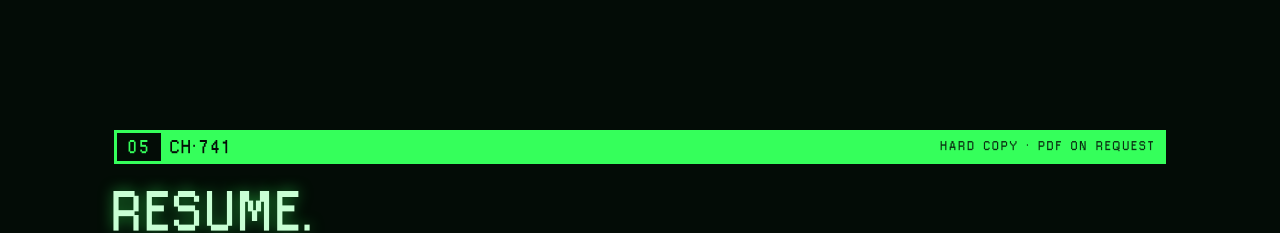
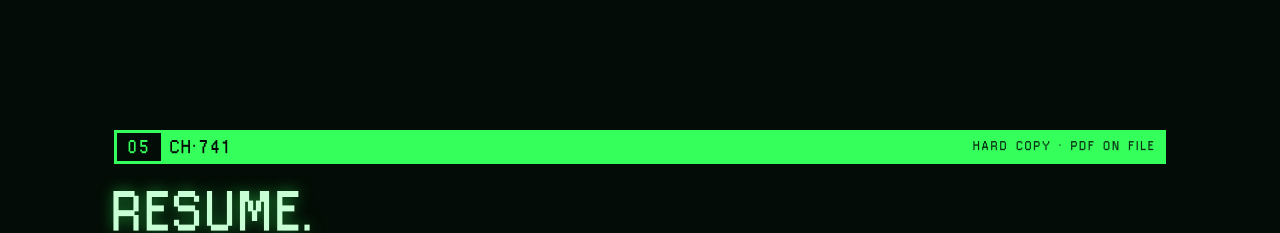
Before and after one commit to Ayprusss/AnthonyLe, a React (Create React App) app: page / in a window 1280 px wide. Shown: the part 3540-3773 px from the top of the page. Built offline with nearby package versions, Linux system fonts and the light colour scheme.

Commit message:
more changes to resume components

```diff
--- a/src/Components/Resume.js
+++ b/src/Components/Resume.js
@@ -49,7 +49,7 @@ const Resume = () => {
                 viewport={{ once: true, margin: "-100px" }}
                 transition={{ duration: 0.6 }}
             >
-                <SectionHeader title="Resume." meta="hard copy · pdf on request" />
+                <SectionHeader title="Resume." meta="hard copy · pdf on file" />
             </motion.div>
 
             <motion.div
```
